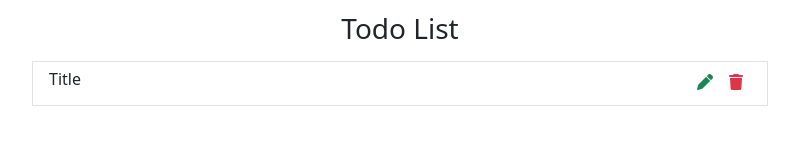
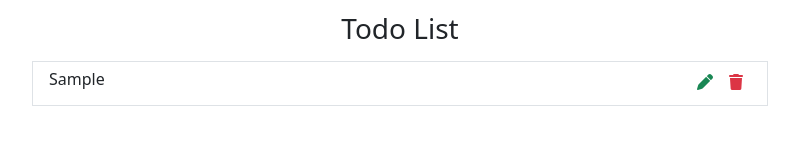
Before and after one commit to an4s3crwt/react-simple-todolist, a React (Create React App) app: page / in a window 1280 px wide. Both pictures are taken after typing "Sample" into the empty fields and a click on the button "Add Item". Shown: the part 236-396 px from the top of the page, without its empty margins (240-1039 px from the left). Built offline with nearby package versions, Linux system fonts and the light colour scheme.

Commit message:
"Updated App.js to rename 'item' to 'title', passed 'items' prop to TodoList, and updated TodoList and TodoItem components to use 'title' and 'items' props."

```diff
--- a/src/App.js
+++ b/src/App.js
@@ -33,7 +33,7 @@ class App extends Component {
     //representa la tarea  actual que el usuario ha escrito
     const newItem = {
       id: this.state.id, //llama al método uuid() que le asigna el id
-      item: this.state.item //contiene el texto
+      title: this.state.item //contiene el texto
     }
 
     console.log(newItem); //verificar que se crea
@@ -59,7 +59,7 @@ class App extends Component {
           <h3 className="text-capitalize text-center">To Do Input</h3>
 
         <TodoInput item={this.state.item} handleChange={this.handleChange} handleSubmit={this.handleSubmit} />
-        <TodoList />
+        <TodoList  items={this.state.items}/>
         </div>
       </div>
     </div>
--- a/src/components/item.js
+++ b/src/components/item.js
@@ -2,9 +2,10 @@ import React, { Component } from 'react'
 
 export default class item extends Component {
   render() {
+    const {title} =this.props;
     return (
       <li className="list-group-item text-capitalize d-flex justify-content-between my-2">
-        <h6>title</h6>
+        <h6>{title}</h6>
         <div className="todo-icon">
             <span className="mx-2 text-success">
                 <i className="fas fa-pen"></i>
--- a/src/components/todolist.js
+++ b/src/components/todolist.js
@@ -3,10 +3,20 @@ import TodoItem from "./item";
 
 export default class todolist extends Component {
   render() {
+    const {items} = this.props;
     return  (
       <ul className="list-group my-5">
         <h3 className="text-capitalize text-center">todo list</h3>
-        <TodoItem />
+
+        {
+          items.map(i =>{
+            return (
+              <TodoItem  key={i.id} title={i.title}/>
+            )
+          })
+        }
+
+
         <button type='button'
          className="btn btn-danger btn-block text-capitalize mt-5">
             clear list
```
